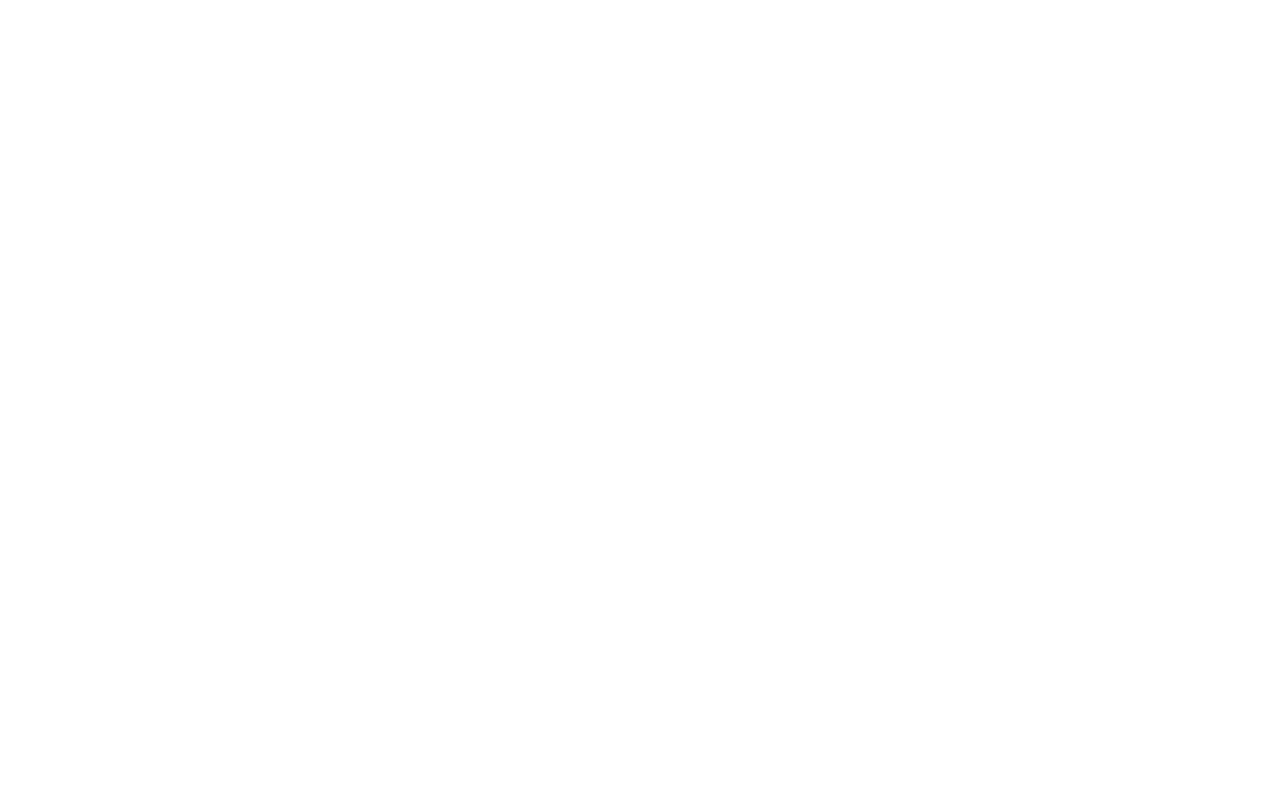
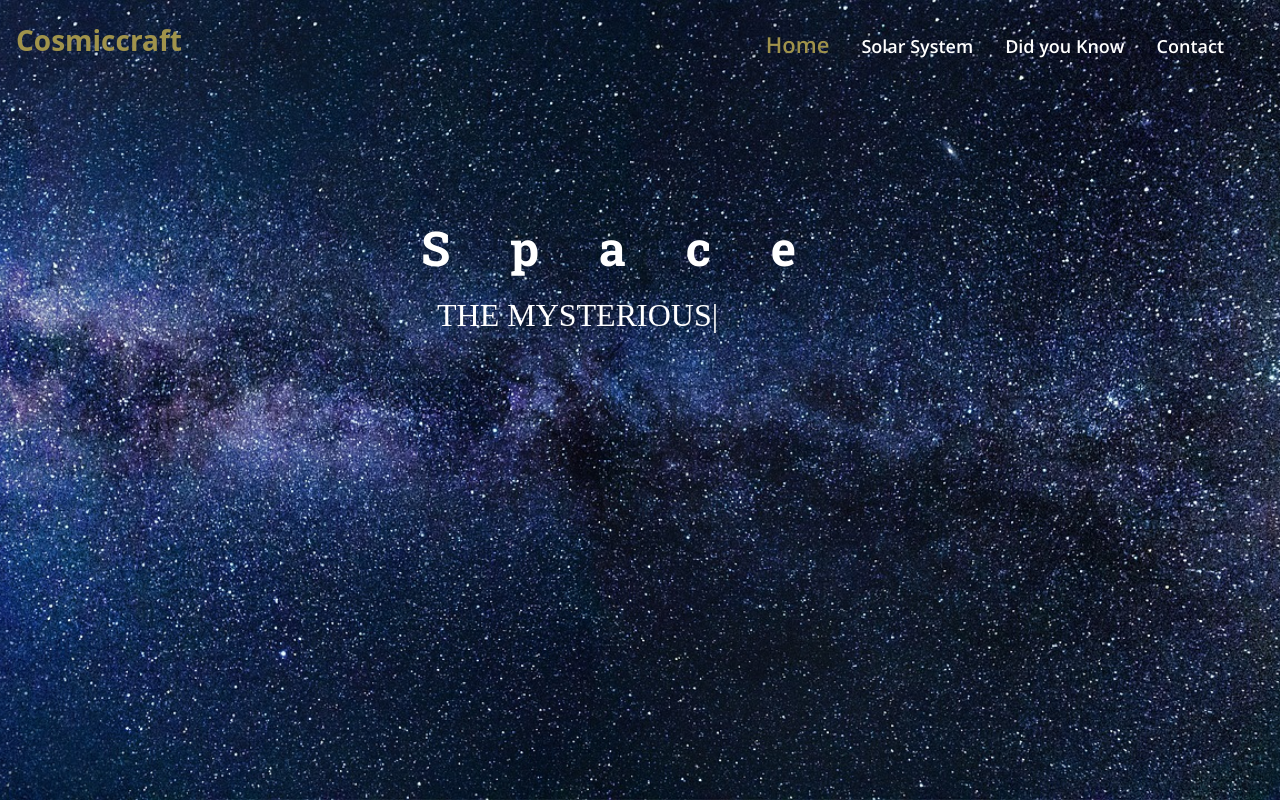
Before and after one commit to irekponor/Planet, a React (Vite) app: page / in a window 1280 px wide. Before the commit this address had no page. Built offline with nearby package versions, Linux system fonts and the light colour scheme; a web font is replaced by a local one.

Commit message:
static typing

```diff
--- a/src/App.tsx
+++ b/src/App.tsx
@@ -11,7 +11,7 @@
     <>
       <Responsive />
       <Routes>
-        <Route path="/main" element={<Home />} />
+        <Route path="" element={<Home />} />
         <Route path="/space" element={<Solarsystem />} />
         <Route path="/news" element={<DYK />} />
         <Route path="/message" element={<Contact />} />
```
